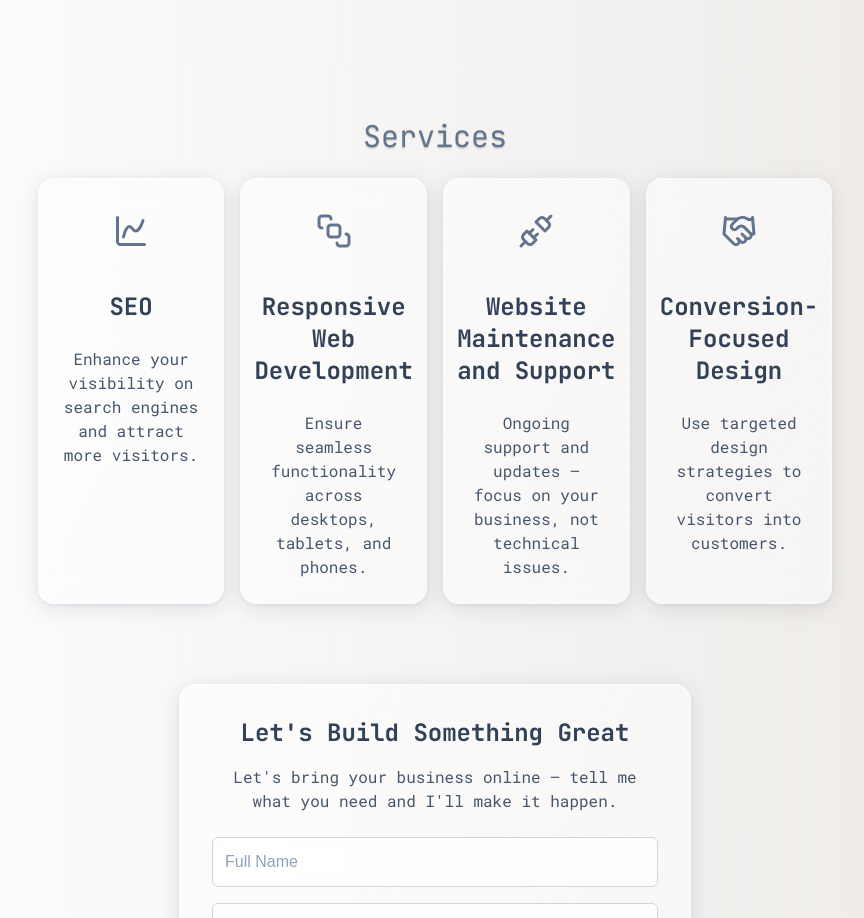
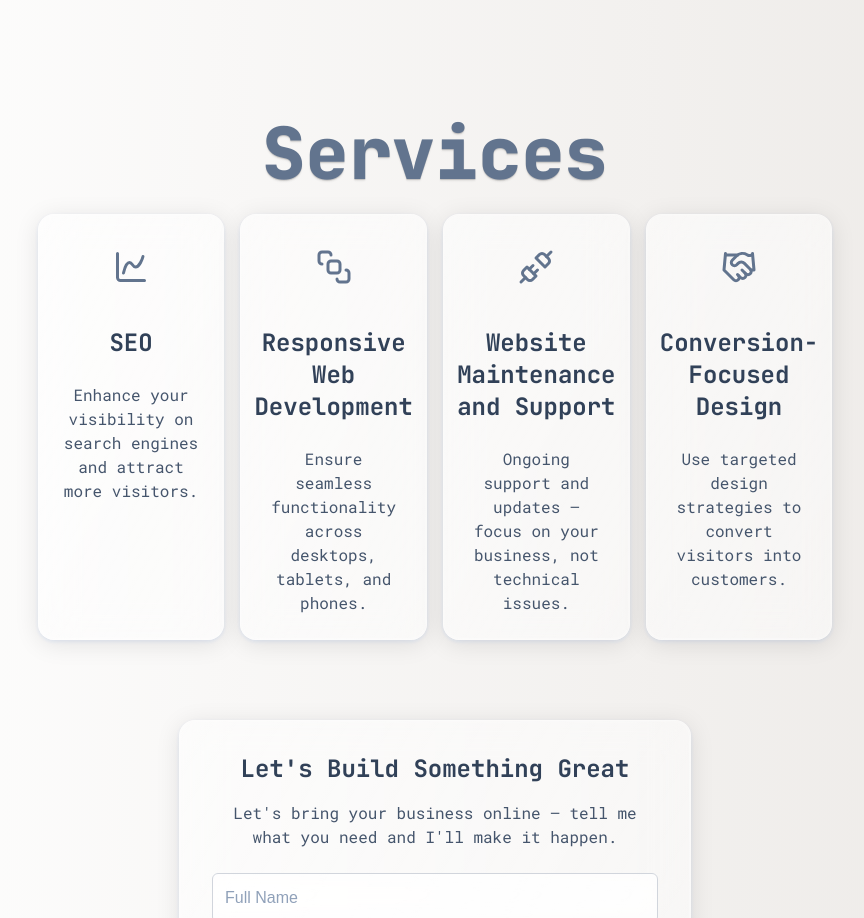
Before and after one commit to kofi12/my-portfolio, a Next.js app: page / in a window 1280 px wide. Shown: the part 1967-2885 px from the top of the page, without its empty margins (205-1069 px from the left). Built offline with nearby package versions, Linux system fonts and the light colour scheme.

Commit message:
minor changes

```diff
--- a/src/components/Navbar.tsx
+++ b/src/components/Navbar.tsx
@@ -2,6 +2,7 @@
 
 import Link from 'next/link';
 import React, { useState, useEffect } from 'react';
+import { motion } from 'motion/react';
 
 function Navbar() {
   const [scrolled, setScrolled] = useState(false);
--- a/src/components/ServiceCard.tsx
+++ b/src/components/ServiceCard.tsx
@@ -1,5 +1,5 @@
 'use client';
-import { motion, useReducedMotion } from 'framer-motion';
+import { easeIn, motion, useReducedMotion } from 'framer-motion';
 
 type ServiceCardProps = {
   icon: React.ReactNode;
@@ -15,7 +15,7 @@ export function ServiceCard({ icon, heading, description }: ServiceCardProps) {
       initial={shouldReduceMotion ? {} : { opacity: 0, y: 30 }}
       whileInView={shouldReduceMotion ? {} : { opacity: 1, y: 0 }}
       whileHover={shouldReduceMotion ? {} : { y: -2, scale: 1.03 }}
-      transition={{ duration: 0.9, ease: [0.25, 1, 0.5, 1] }}
+      transition={{ duration: 0.6, ease: easeIn }}
       viewport={{ once: true, amount: 0.3 }}
       className="relative rounded-2xl border border-white/40 bg-white/40 shadow-[0_4px_24px_rgba(0,0,0,0.10),0_1.5px_4px_rgba(59,130,246,0.10)] p-6 flex flex-col items-center w-1/4 max-w-1/6 md:w-1/4 sm:w-full gap-4 transition-all duration-300 overflow-hidden"
       style={{ WebkitBackdropFilter: 'blur(18px)', backdropFilter: 'blur(18px)' }}
--- a/src/components/Services.tsx
+++ b/src/components/Services.tsx
@@ -8,7 +8,7 @@ import { LuUnplug } from "react-icons/lu";
 export function Services() {
   return (
     <section className="flex flex-col gap-6">
-      <span className="text-slate-500 text-3xl text-center font-heading text-shadow-sm">
+      <span className="text-slate-500 text-7xl text-center font-extrabold font-heading text-shadow-sm">
         Services
       </span>
       <div className="flex flex-wrap justify-center gap-4">
```
